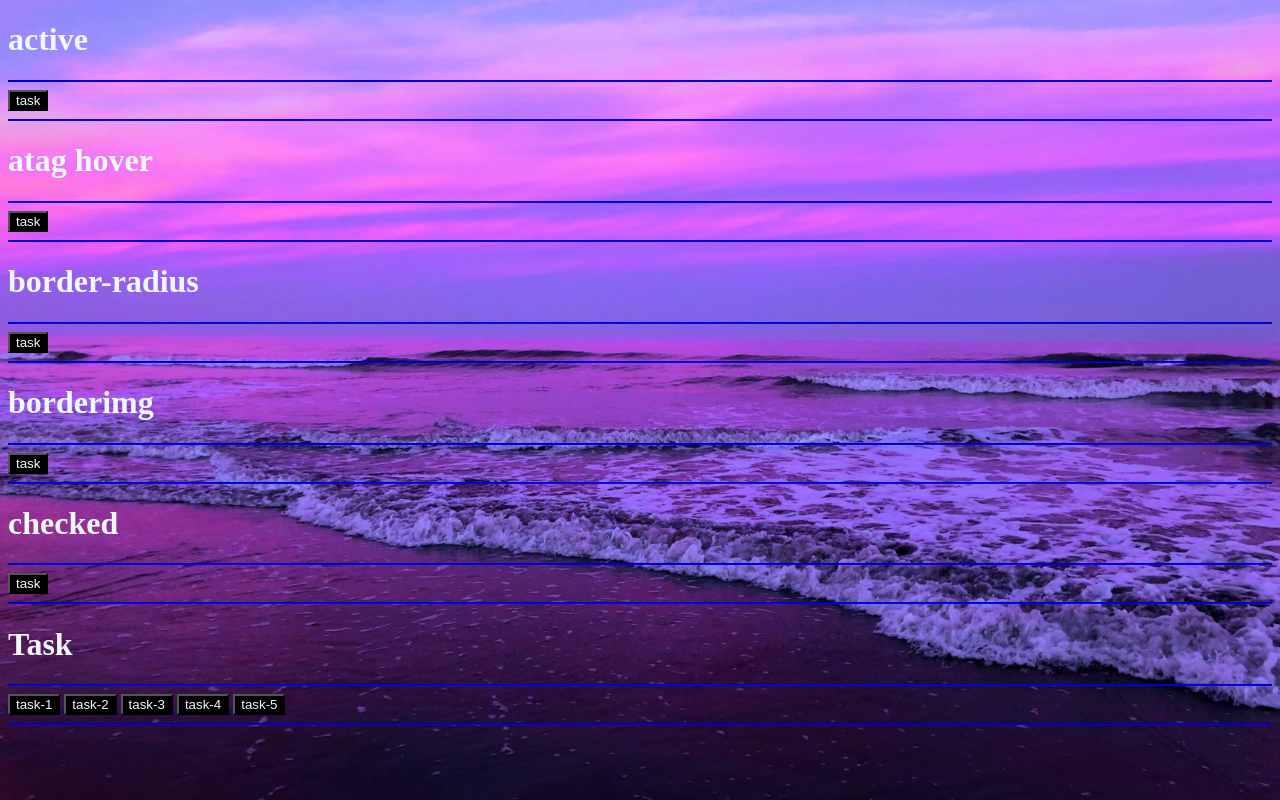
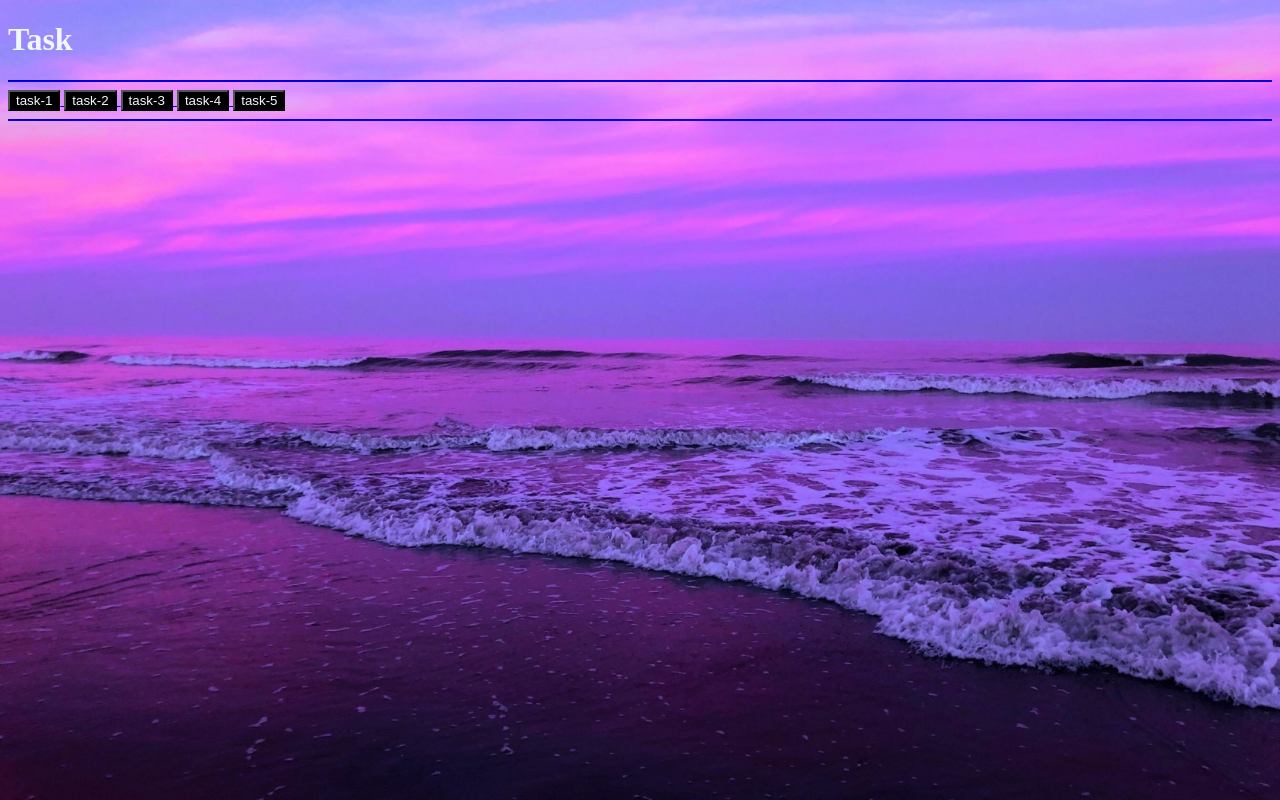
Before and after one commit to raghuvanshimanan/ccs-task, a plain HTML site: page index.html in a window 1280 px wide. Drawn offline with Linux system fonts and the light colour scheme.

Commit message:
modified file

```diff
--- a/index.html
+++ b/index.html
@@ -24,46 +24,6 @@
     </style>
 </head>
 <body>
-    <h1><div class="btn">active</div></h1>
-    <hr />
-    <div class="btn">
-      <a href="./active.html">
-        <button>task</button>
-      </a>
-    </div>
-    <hr />
-    <h1><div class="btn">atag hover</div></h1>
-    <hr />
-    <div class="btn">
-      <a href="./atag hover.html">
-        <button>task</button>
-      </a>
-    </div>
-    <hr />
-    <h1><div class="btn">border-radius</div></h1>
-    <hr />
-    <div class="btn">
-      <a href="./border-radius.html">
-        <button>task</button>
-      </a>
-    </div>
-    <hr />
-    <h1><div class="btn">borderimg</div></h1>
-    <hr />
-    <div class="btn">
-      <a href="./borderimg.html">
-        <button>task</button>
-      </a>
-    </div>
-    <hr />
-    <h1><div class="btn">checked</div></h1>
-    <hr />
-    <div class="btn">
-      <a href="./checked.html">
-        <button>task</button>
-      </a>
-    </div>
-    <hr />
     <h1><div class="btn">Task</div></h1>
     <hr />
     <div class="btn">
```
